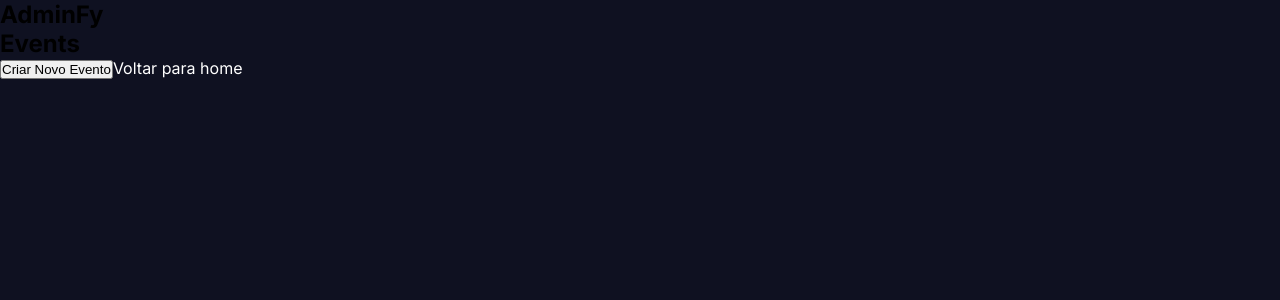
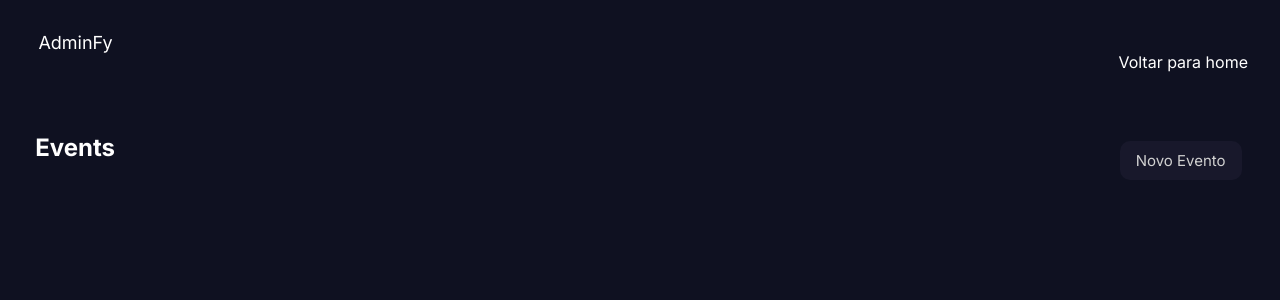
Before and after one commit to Kauapy/eventify, a React (Create React App) app: page /admin in a window 1280 px wide. Shown: the top 300 px of the page. Built offline with nearby package versions, Linux system fonts and the light colour scheme; no server answers.

Commit message:
Refactor AdminDashboard layout and styles for improved UI consistency

```diff
--- a/src/componentes/Home/AdminDashboard.css
+++ b/src/componentes/Home/AdminDashboard.css
@@ -1,7 +1,7 @@
 .titulo-admin{
     color: white;
     margin-left: 2.4rem;
-    margin-top: 1rem;
+    margin-top: 2rem;
     font-size: large;
     font-weight: normal;
 }
@@ -12,3 +12,38 @@
     margin-top: 5rem;
     font-weight: bold;
 }
+
+.new-event{
+  background-color: #18182b;
+  color: #d1d1d1;
+  border: none;
+  padding: 10px 16px;
+  border-radius: 10px;
+  font-size: 15px;
+  font-family: 'Inter', sans-serif;
+  appearance: none;
+  -webkit-appearance: none;
+  -moz-appearance: none;
+  cursor: pointer;
+  transition: background-color 0.2s ease;
+  min-width: 120px;
+  outline: none;
+}
+
+.event-container{
+    display: flex;
+    justify-content: flex-end;
+    margin-right: 2.4rem;
+    margin-top: -1.3rem;
+}
+
+.back-home{
+    color: #FFFFFF;
+    text-decoration: none;
+    margin-top: -8rem;
+    float: right;
+    margin-right: 2rem;
+}
+.back-home:hover{
+    text-decoration: underline;
+}
--- a/src/componentes/Home/AdminDashboard.jsx
+++ b/src/componentes/Home/AdminDashboard.jsx
@@ -1,6 +1,7 @@
 import React, { useState } from "react";
 import EventModal from "./EventModal";
 import { Link } from "react-router-dom";
+import "./AdminDashboard.css";
 
 
 function AdminDashboard({ adicionarEvento }) {
@@ -13,9 +14,11 @@ function AdminDashboard({ adicionarEvento }) {
 
     <h2 className="subtitulo-admin">Events</h2>
 
-      <button onClick={() => setModalVisivel(true)}>
-        Criar Novo Evento
-      </button>
+      <div className="event-container">
+        <button className="new-event" onClick={() => setModalVisivel(true)}>
+          Novo Evento
+        </button>
+      </div>
 
       <EventModal
         visible={modalVisivel}
@@ -23,10 +26,9 @@ function AdminDashboard({ adicionarEvento }) {
         adicionarEvento={adicionarEvento}
       />
 
-      <Link to={"/home"} className="link02">
+      <Link to={"/home"} className="back-home">
         Voltar para home
       </Link>
-
     </div>
 
 
```
